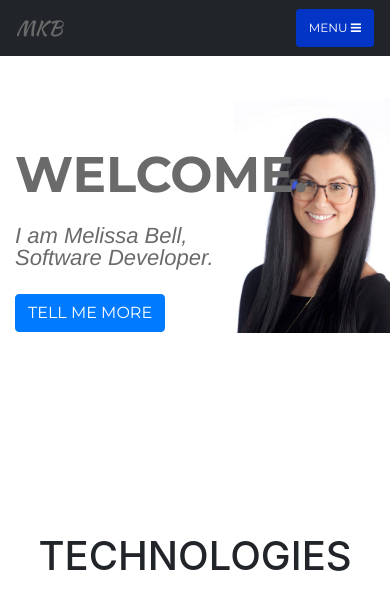
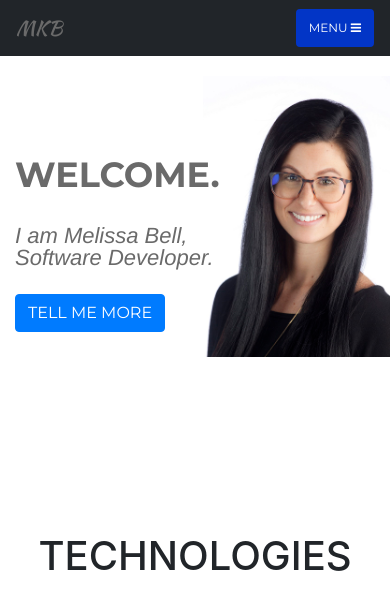
Before and after one commit to melissabell456/MelissaBell_Portfolio, a website with bundled scripts: page index.html in a window 390 px wide. Shown: the top 592 px of the page. Built offline with nearby package versions, Linux system fonts and the light colour scheme; files whose address does not match are found by name; a web font is replaced by a local one.

Commit message:
adjusted styling of master head to be more mobile friendly

```diff
--- a/scss/_masthead.scss
+++ b/scss/_masthead.scss
@@ -3,7 +3,7 @@ header.masthead {
   text-align: left;
   color: #6A6A6A;
   background-image: url('../img/prof-portrait.jpg');
-  background-size: 40%;
+  background-size: 48%;
   background-repeat: no-repeat;
   background-attachment: scroll;
   // background-position: center center;
@@ -21,7 +21,7 @@ header.masthead {
       @include serif-font;
     }
     .intro-heading {
-      font-size: 50px;
+      font-size: 35px;
       font-weight: 700;
       line-height: 50px;
       margin-bottom: 25px;
@@ -35,7 +35,7 @@ header.masthead {
       padding-top: 300px;
       padding-bottom: 200px;
       .intro-lead-in {
-        font-size: 40px;
+        font-size: 35px;
         font-style: italic;
         line-height: 40px;
         margin-bottom: 25px;
```
Also changed, not shown: css/agency.css, css/agency.min.css.
